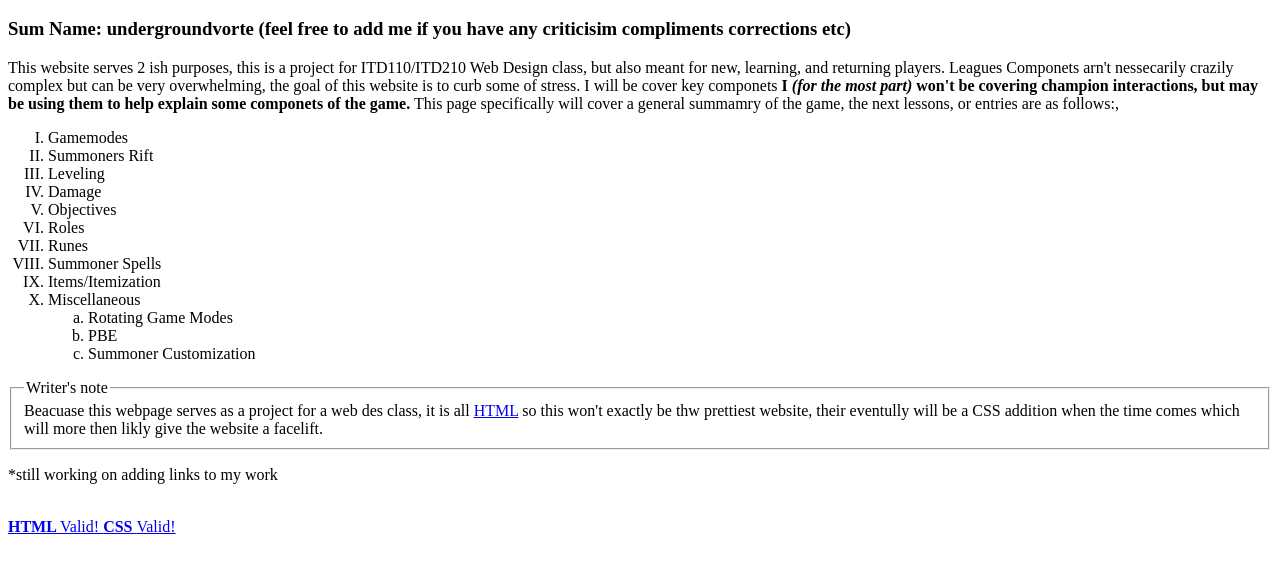
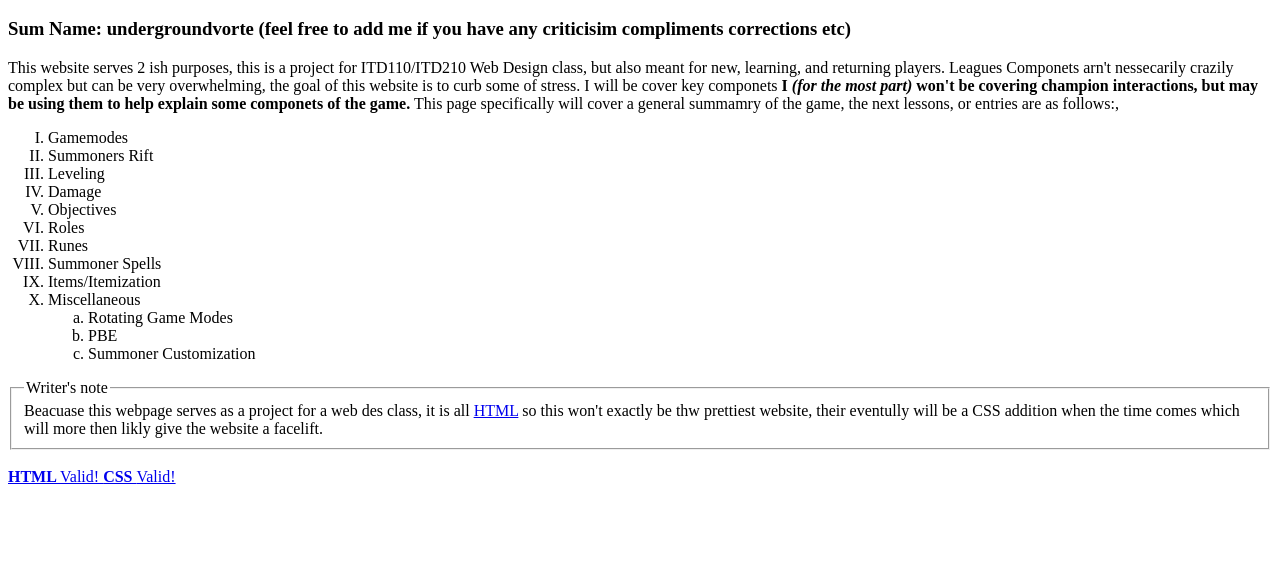
Before and after one commit to jackTCurtis/website, a plain HTML site: page project/index.html in a window 1280 px wide. Shown: the part 109-682 px from the top of the page. Drawn offline with Linux system fonts and the light colour scheme.

```diff
--- a/project/index.html
+++ b/project/index.html
@@ -41,7 +41,6 @@ This website serves 2 ish purposes, this is a project for ITD110/ITD210 Web Desi
 
 
 <footer>
-  <p>*still working on adding links to my work</p>
   <br>
   <a href="http://validator.w3.org/check?uri=https://dafnihrz.github.io/website/">
   <strong> HTML </strong> Valid! </a>
```
